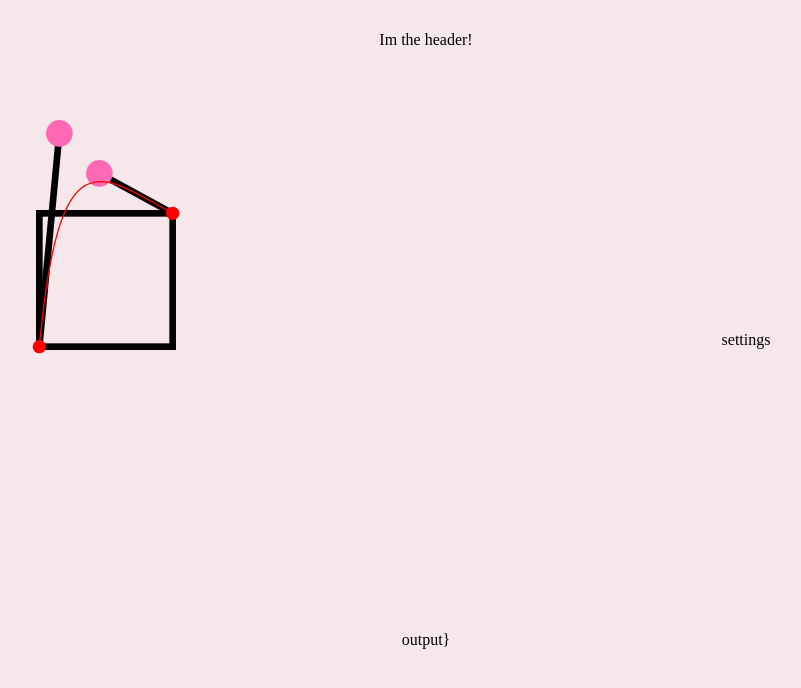
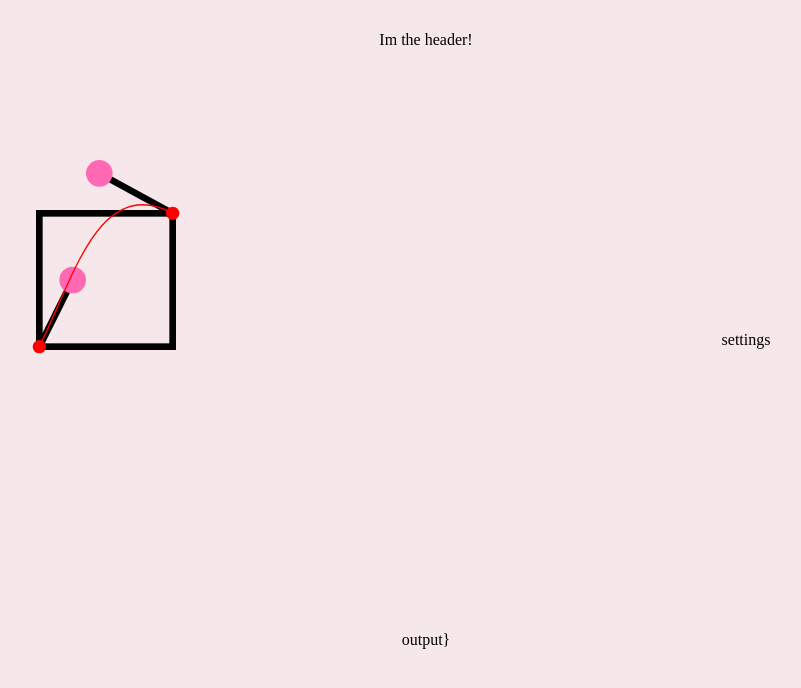
Before and after one commit to DangerN/bezier-curver, a React (Create React App) app: page / in a window 1280 px wide. Shown: the top 688 px of the page, without its empty margins (214-1015 px from the left). Built offline with nearby package versions, Linux system fonts and the light colour scheme.

Commit message:
'began fixing svg coordinates'

```diff
--- a/package.json
+++ b/package.json
@@ -3,6 +3,7 @@
   "version": "0.1.0",
   "private": true,
   "dependencies": {
+    "lodash.clamp": "^4.0.3",
     "node-sass": "^4.12.0",
     "react": "^16.9.0",
     "react-dom": "^16.9.0",
--- a/src/App.js
+++ b/src/App.js
@@ -13,7 +13,7 @@ function App() {
       <Header />
       <Graph dispatch={dispatch} height='400' width='200'/>
       <Settings />
-      <Instructions />
+      <Instructions {...appState}/>
       <Output />
     </div>
   );
--- a/src/components/Graph.jsx
+++ b/src/components/Graph.jsx
@@ -1,11 +1,12 @@
 import React, { useState, useEffect } from 'react'
+import clamp from 'lodash.clamp'
 
 const Graph = (props) => {
   const {height, width, dispatch} = props
   const initialState = {
     handleOne: {
-      x: 40,
-      y: 40
+      x: 50,
+      y: 150
     },
     handleTwo: {
       x: 70,
@@ -40,9 +41,7 @@ const Graph = (props) => {
     const svgY = clientY - svgRect.top
     const viewBoxX = svgX * 150 / svgRect.width;
     const viewBoxY = svgY * 300 / svgRect.height;
-    viewBoxX > 125 ? viewBoxX = 125 : viewBoxX
-
-    setGraphState({...graphState, [draggingPointId]: {x: viewBoxX, y: viewBoxY}})
+    setGraphState({...graphState, [draggingPointId]: {x: clamp(viewBoxX, 25, 125), y: viewBoxY}})
   }
   const path = `
     M 25, 200
--- a/src/components/Instructions.jsx
+++ b/src/components/Instructions.jsx
@@ -1,8 +1,19 @@
 import React from 'react'
 
-const Instructions = () => {
+const Instructions = (props) => {
+  const {x1, x2, y1, y2} = props
+  console.log(props);
+  const controlCoordinates = () => {
+
+    return (
+      <section>
+
+      </section>
+    )
+  }
   return (
     <div className='instructions'>
+      {controlCoordinates()}
     </div>
   )
 }
--- a/src/useAppState.jsx
+++ b/src/useAppState.jsx
@@ -2,26 +2,23 @@ import { useReducer } from 'react'
 
 function useAppState() {
   const initialState = {
-    ham: 'boning',
     x1: null,
     y1: null,
     x2: null,
     y2: null
   }
-  function scalePositions({x1, y1, x2, y2}) {
-    x1 = (x1 - 25) / 100
-    x2 = (x2 - 25) / 100
-    y1 = (y1 - 200) / 100
-    y2 = (y2 - 200) / 100
-
-    console.log('x1',x1, 'y1', y1, x2, y2);
+  function scalePositions(positions) {
+    positions.x1 = (positions.x1 - 12.5)
+    positions.x2 = (positions.x2 - 12.5)
+    positions.y1 = (0 - positions.y1) - 100
+    positions.y2 = (positions.y2)
+    console.log(positions);
+    return positions
   }
   function reducer(state, action) {
-    console.log(action.positions);
     switch (action.type) {
       case 'updatePositions':
-        scalePositions(action.positions)
-        return {...state, ...action.positions}
+        return {...state, ...scalePositions(action.positions)}
       case 'boning':
         return {...state, ham: 'moaning'}
       case 'moaning':
```
Also changed, not shown: 1 other file (tests, documents, lock files or other folders).
